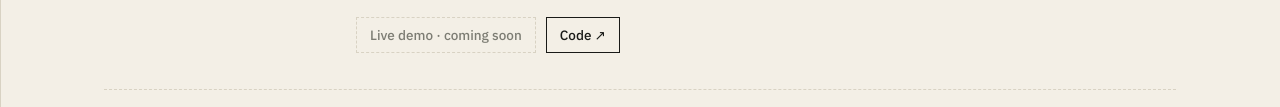
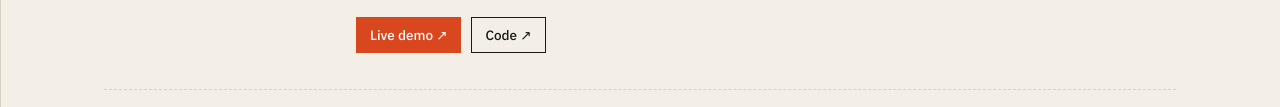
Before and after one commit to point8290/point8290.github.io, a plain HTML site: page index.html in a window 1280 px wide. Shown: the part 1365-1472 px from the top of the page. Drawn offline with Linux system fonts and the light colour scheme.

Commit message:
Daily Push live demo link
Co-Authored-By: Claude Opus 5.5 <noreply@anthropic.com>
Claude-Session: https://claude.ai/code/session_01Nk2wGkseHcCRj4qYsLzU4X

```diff
--- a/index.html
+++ b/index.html
@@ -327,7 +327,7 @@ dialog button{position:absolute;top:-44px;right:0;background:none;border:1px sol
 <script>
 // Live links: fill a URL here once a demo is deployed and the button switches on automatically.
 const DEMOS = {
-  "daily-push": { url: "", label: "Live demo" },
+  "daily-push": { url: "https://daily-push-demo.vercel.app", label: "Live demo" },
   "music-video-studio": { url: "", label: "Watch demo" },
   "letsresolve": { url: "", label: "Live demo" }
 };
```
